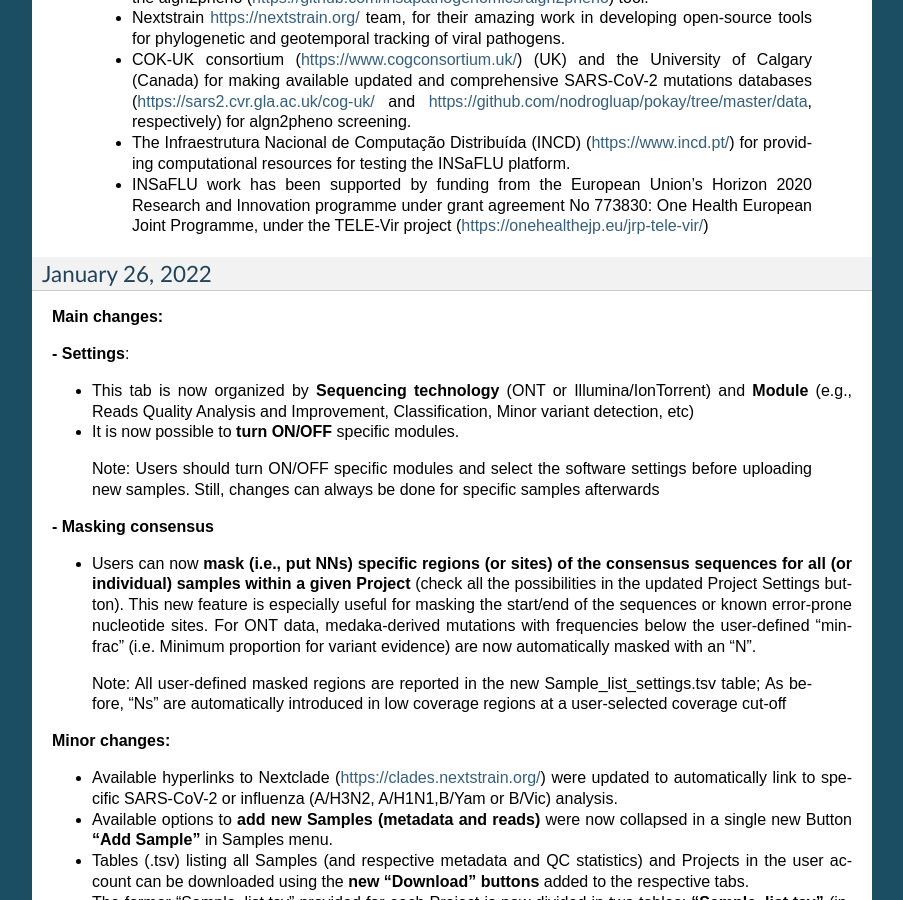
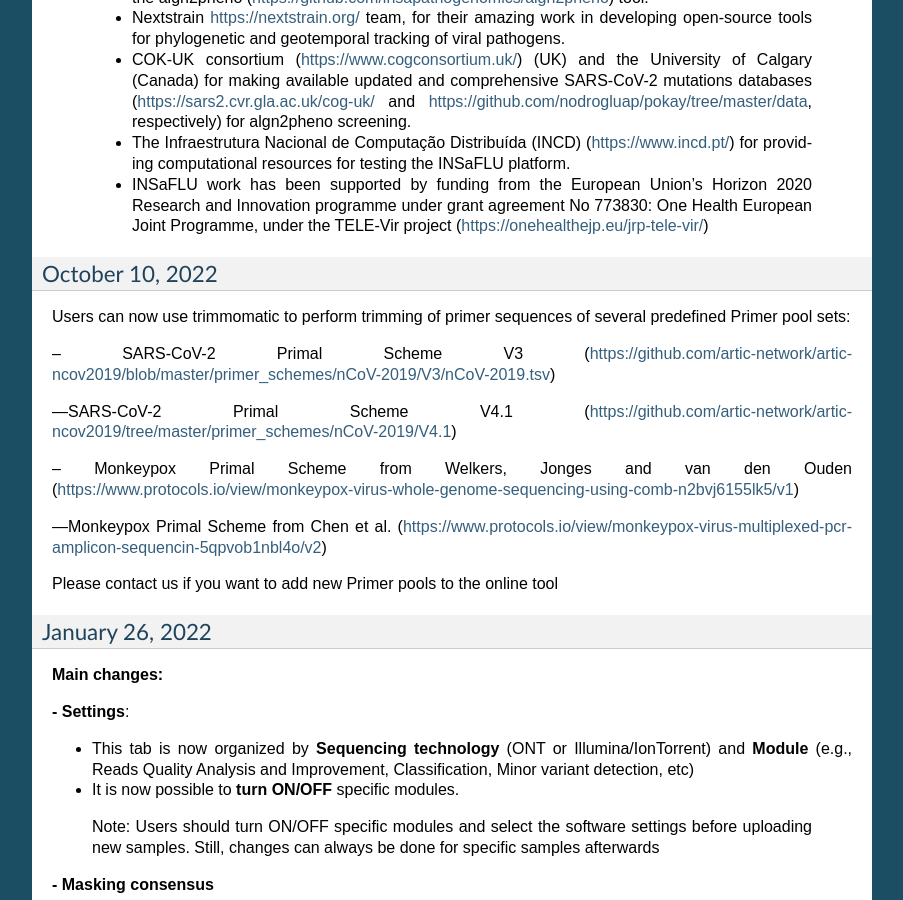
Before and after one commit to INSaFLU/insaflu_docs, a Sphinx documentation site: the page built from docs/change_log.rst, in a window 1280 px wide and 900 px high, scrolled down 5232 px. Shown: the whole window, without its empty margins (198-1101 px from the left). Built offline with Sphinx 7.4.7, drawn with Linux system fonts in a browser that asks for light colours; formulas are drawn with MathJax 3.

Commit message:
Update change_log.rst

```diff
--- a/docs/change_log.rst
+++ b/docs/change_log.rst
@@ -180,6 +180,22 @@
 	- COK-UK consortium (https://www.cogconsortium.uk/) (UK) and the University of Calgary (Canada) for making available updated and comprehensive SARS-CoV-2 mutations databases (https://sars2.cvr.gla.ac.uk/cog-uk/ and https://github.com/nodrogluap/pokay/tree/master/data, respectively) for algn2pheno screening.
 	- The Infraestrutura Nacional de Computação Distribuída (INCD) (https://www.incd.pt/)  for providing computational resources for testing the INSaFLU platform.
 	- INSaFLU work has been supported by funding from the European Union’s Horizon 2020 Research and Innovation programme under grant agreement No 773830: One Health European Joint Programme, under the TELE-Vir project (https://onehealthejp.eu/jrp-tele-vir/)
+
+
+October 10, 2022
+..........................
+
+Users can now use trimmomatic to perform trimming of primer sequences of several predefined Primer pool sets:
+
+– SARS-CoV-2 Primal Scheme V3 (https://github.com/artic-network/artic-ncov2019/blob/master/primer_schemes/nCoV-2019/V3/nCoV-2019.tsv)
+
+—SARS-CoV-2 Primal Scheme V4.1 (https://github.com/artic-network/artic-ncov2019/tree/master/primer_schemes/nCoV-2019/V4.1)
+
+– Monkeypox Primal Scheme from Welkers, Jonges and van den Ouden (https://www.protocols.io/view/monkeypox-virus-whole-genome-sequencing-using-comb-n2bvj6155lk5/v1)
+
+—Monkeypox Primal Scheme from Chen et al. (https://www.protocols.io/view/monkeypox-virus-multiplexed-pcr-amplicon-sequencin-5qpvob1nbl4o/v2)
+
+Please contact us if you want to add new Primer pools to the online tool
 
 
 January 26, 2022
```
